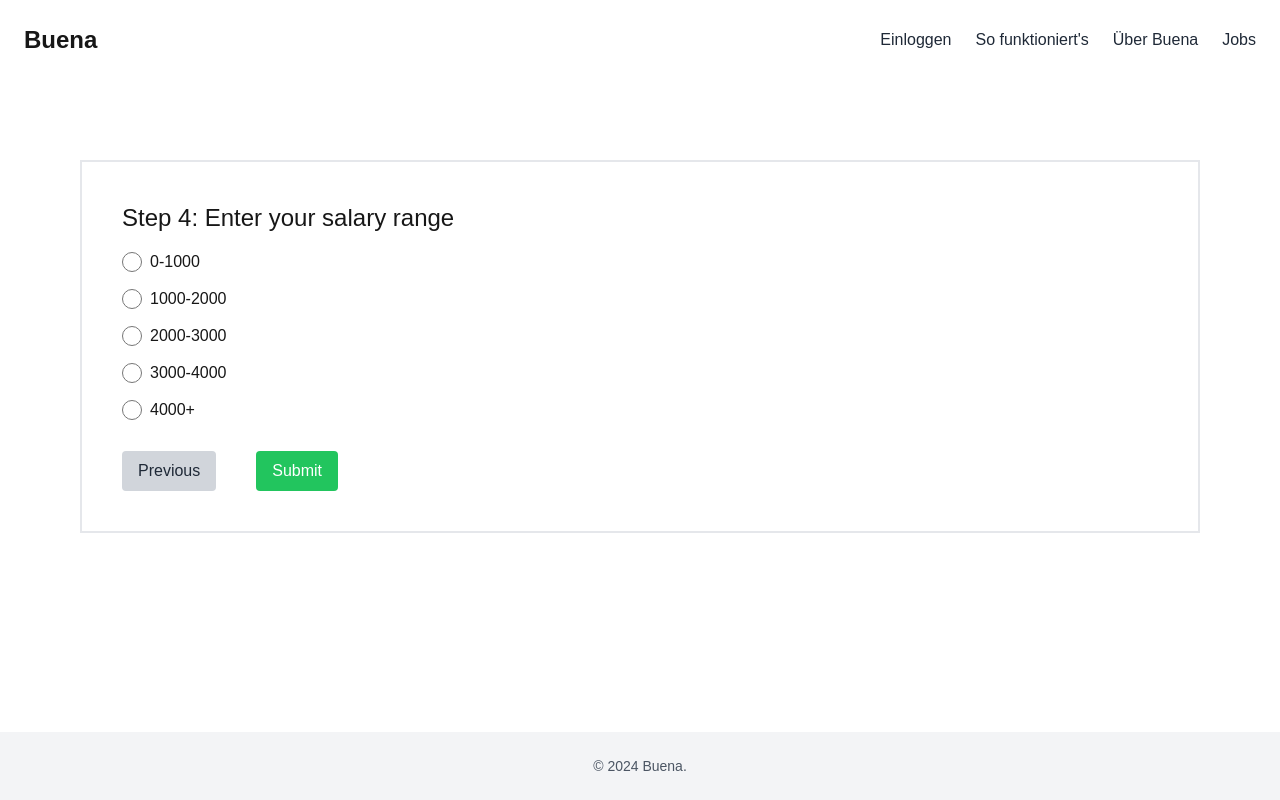
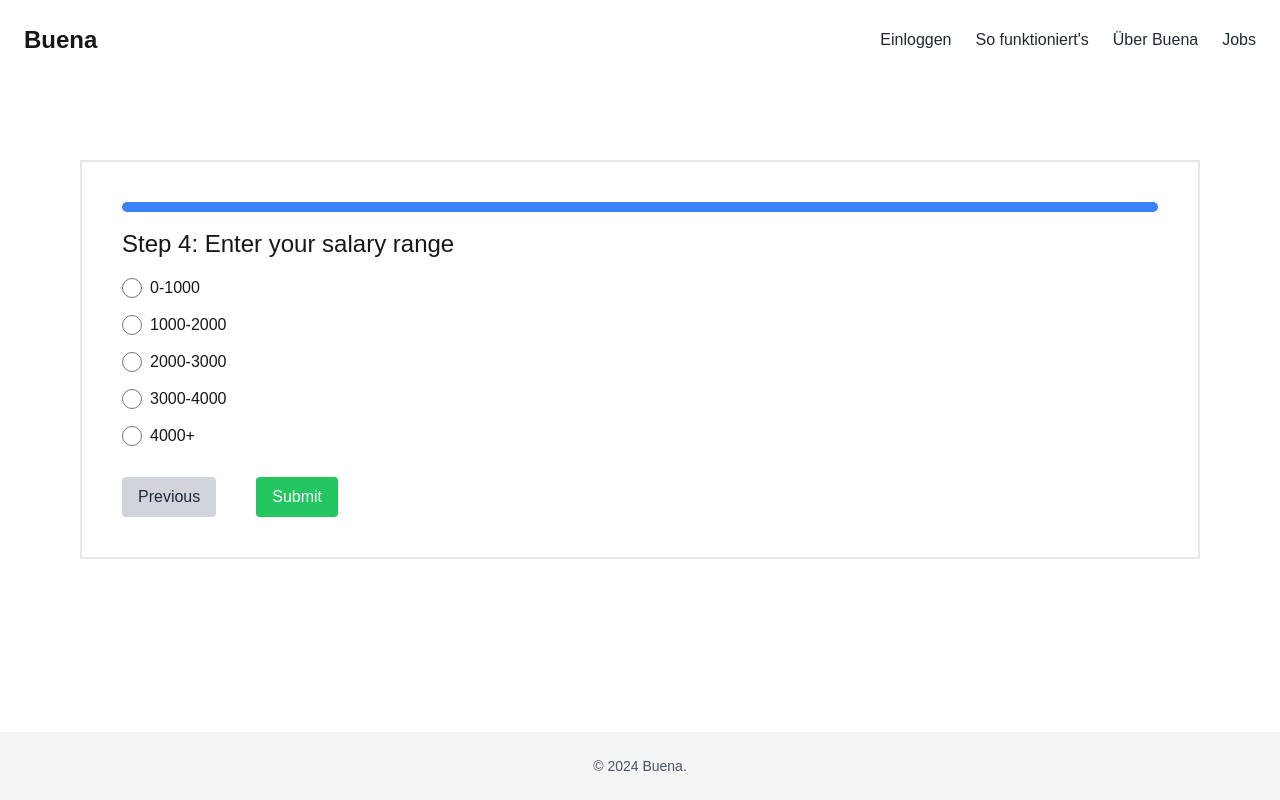
Before and after one commit to LissouDev/buena-frontend, a Next.js app: page /form/step4 in a window 1280 px wide. Built offline with nearby package versions, Linux system fonts and the light colour scheme.

Commit message:
added progress bar to the form

```diff
--- a/src/app/form/step1/page.tsx
+++ b/src/app/form/step1/page.tsx
@@ -3,6 +3,7 @@
 import { useForm } from 'react-hook-form';
 import { useRouter } from 'next/navigation'
 import { useFormContext } from '@/context/FormContext';
+import ProgressBar from '@/components/ProgressBar';
 
 const Step1: React.FC = () => {
   const { formData, updateFormData } = useFormContext();
@@ -22,6 +23,7 @@ const Step1: React.FC = () => {
 
   return (
     <form onSubmit={handleSubmit(onSubmit)} className="m-20 p-10 border-gray-200 border-2">
+      <ProgressBar currentStep={1} />
       <h2 className="text-2xl mb-4">Step 1: Enter your name</h2>
       <div>
         <label>Name: </label>
--- a/src/app/form/step2/page.tsx
+++ b/src/app/form/step2/page.tsx
@@ -3,6 +3,7 @@
 import { useForm } from 'react-hook-form';
 import { useRouter } from 'next/navigation'
 import { useFormContext } from '../../../context/FormContext';
+import ProgressBar from '@/components/ProgressBar';
 
 const Step2: React.FC = () => {
   const { formData, updateFormData } = useFormContext();
@@ -29,6 +30,7 @@ const Step2: React.FC = () => {
 
   return (
     <form onSubmit={handleSubmit(onSubmit)} className="m-20 p-10 border-gray-200 border-2">
+      <ProgressBar currentStep={2} />
 
       <h2 className="text-2xl mb-4">Step 2: Enter your email</h2>
       <div>
--- a/src/app/form/step4/page.tsx
+++ b/src/app/form/step4/page.tsx
@@ -4,6 +4,7 @@ import { useForm } from 'react-hook-form';
 import { useRouter } from 'next/navigation'
 import { useFormContext } from '../../../context/FormContext';
 import axios from 'axios';
+import ProgressBar from '@/components/ProgressBar';
 import { useState } from 'react';
 
 const Step4: React.FC = () => {
@@ -58,6 +59,7 @@ const Step4: React.FC = () => {
 
   return (
     <form onSubmit={handleSubmit(onSubmit)} className="m-20 p-10 border-gray-200 border-2">
+      <ProgressBar currentStep={4} />
 
       <h2 className="text-2xl mb-4">Step 4: Enter your salary range</h2>
       <div>
--- /dev/null
+++ b/src/components/ProgressBar.tsx
@@ -0,0 +1,18 @@
+interface ProgressBarProps {
+    currentStep: number;
+  }
+
+  const ProgressBar = ({ currentStep }: ProgressBarProps) => {
+    const progressPercentage = (currentStep / 4) * 100;
+
+    return (
+      <div className="w-full bg-gray-200 rounded-full h-2.5 mb-4">
+        <div
+          className="bg-blue-500 h-2.5 rounded-full"
+          style={{ width: `${progressPercentage}%` }}
+        ></div>
+      </div>
+    );
+  };
+
+  export default ProgressBar;
```
